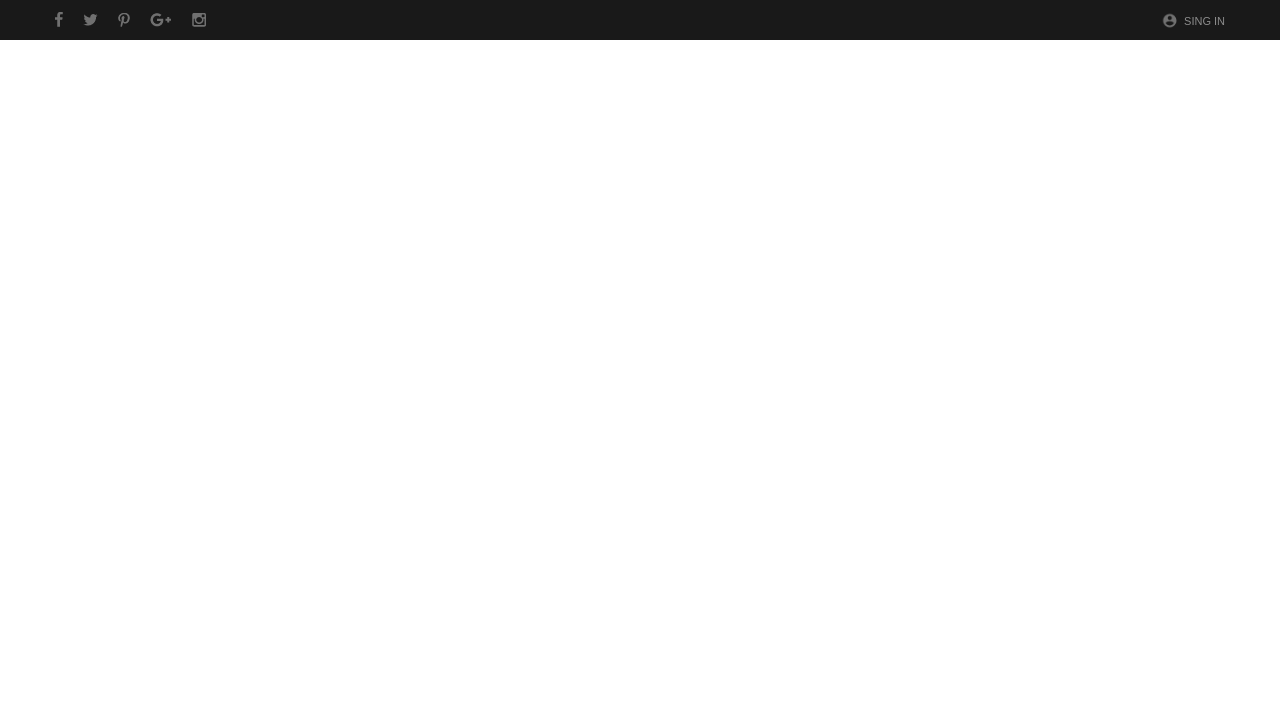
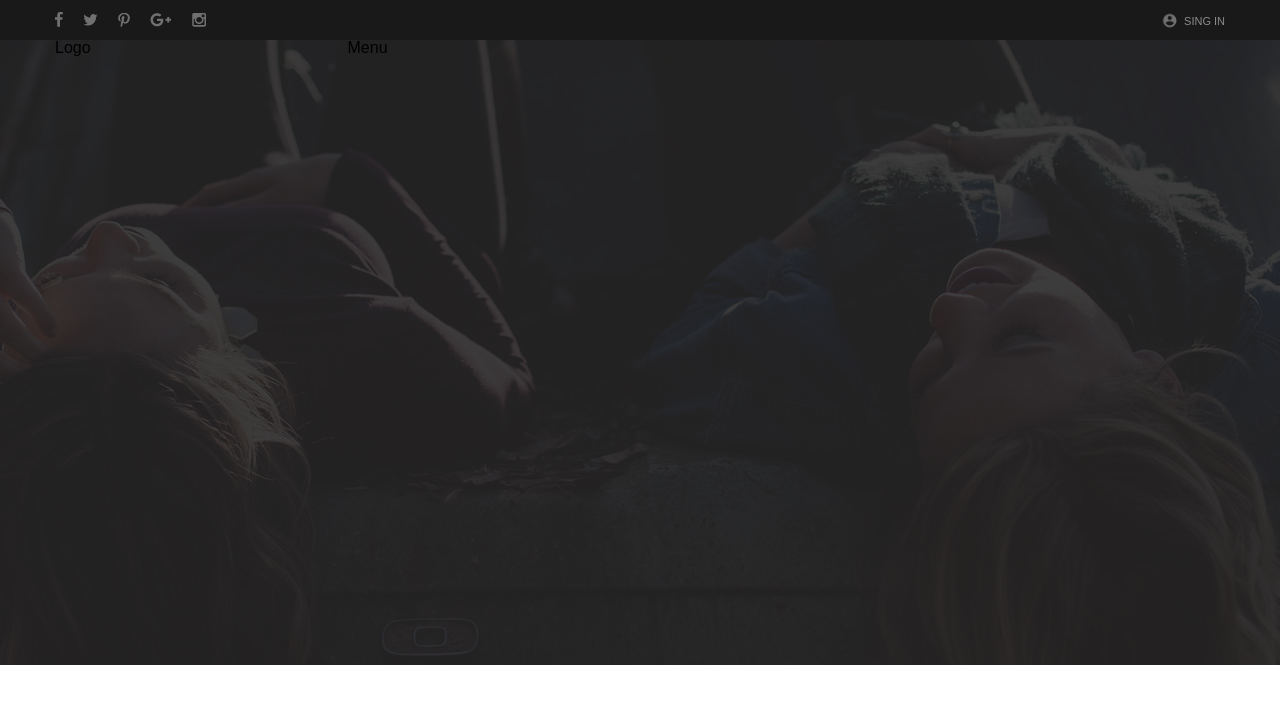
Before and after one commit to IrynaHutsol/blog-learn-react, a React (Create React App) app: page / in a window 1280 px wide. Shown: the top 704 px of the page. Built offline with nearby package versions, Linux system fonts and the light colour scheme.

Commit message:
add background image in the header

```diff
--- a/src/App/Header/Header.js
+++ b/src/App/Header/Header.js
@@ -22,6 +22,16 @@ const Header =() => {
                     </div>
                 </div>
             </div>
+                    <div className="bg-header-imag">
+                        <div className="container bg-imag">
+                                <div className="col-lg-3">
+                                    Logo
+                                </div>
+                                <div className="col-lg-9">
+                                    Menu
+                                </div>
+                        </div>
+                    </div>
 		</header>
     );
 }
--- a/src/App/Header/header.css
+++ b/src/App/Header/header.css
@@ -1,3 +1,12 @@
 .bg-header {
 	background-color: rgb(25, 25, 25);
 }
+
+.bg-header-imag {
+	background:darkgrey url(bg.png) center bottom;
+	background-repeat: no-repeat;
+  }
+
+.bg-imag {
+	height: 625px;
+	}
--- a/src/App/Header/singin.css
+++ b/src/App/Header/singin.css
@@ -1,5 +1,6 @@
 .col-lg-3 {
     width: 25%;
+    height: 40px;
   }
 
 .sing-in {
--- a/src/App/Header/socialIcon.css
+++ b/src/App/Header/socialIcon.css
@@ -5,6 +5,7 @@
 
 .social-icons {
     width: 200px;
+    height: 40px;
   }
 
   .icons {
```
Also changed, not shown: src/App/Header/bg.png (added).
